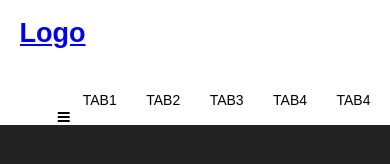
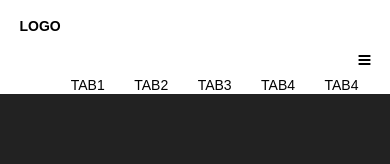
Before and after one commit to BillyCWood/biblePage, a plain HTML site: page index.html in a window 390 px wide. Drawn offline with Linux system fonts and the light colour scheme; files whose address does not match are found by name.

Commit message:
modified:   css/index.css 	modified:   index.html

```diff
--- a/css/index.css
+++ b/css/index.css
@@ -19,6 +19,7 @@ header::after{
     float: left;
     text-decoration: none;
     font-size: 27px;
+    display: inline;
 }
 
 
@@ -42,14 +43,16 @@ nav li{
 
 }
 
-nav a{
+.topNav a{
     color: black;
     text-decoration: none;
     text-transform: uppercase;
+    text-align: center;
     font-size: 14px;
+    display: block;
 }
 
-nav a:hover{
+.topNav a:hover{
     color: #222;
 }
 
@@ -78,23 +81,26 @@ nav a:hover::before{
     overflow: hidden;
 }
 
-.topNav .icon{display: none;}
+.topNav .icon{display: none;}/*This needs to display: inline when it is showing*/
 
 
 @media screen and (max-width: 600px){
     .topNav a:not(:first-child){display: none;}
-    .topNav a.icon{float: right; display: block;}
+    .topNav a.icon{
+        float:right;
+        display: inline;
+    }
 }
 
 @media screen and (max-width: 600px){
     .topNav.responsive {position: relative;}
-    .topNav.topNav.responsive a.icon{
+    .topNav.responsive a.icon{
         position: absolute;
         right: 0;
         top: 0;
     }
 
-    .topNav.topNav a{
+    .topNav.responsive a{
         float: none;
         display: block;
         text-align: left;
--- a/index.html
+++ b/index.html
@@ -3,6 +3,9 @@
 <head>
     <title>Home</title>
     <link rel="stylesheet" href="css/index.css">
+    <!-- Load an icon library to show a hamburger menu (bars) on small screens -->
+    <link rel="stylesheet" href="https://cdnjs.cloudflare.com/ajax/libs/font-awesome/4.7.0/css/font-awesome.min.css">
+
     <meta charset="UTF-8">
     <meta name="viewport" content="width=device-width, initial-scale=1.0">
     <script src="myScript.js"></script>
@@ -10,9 +13,6 @@
 
 <body>
 <header>
-
-    <!-- Load an icon library to show a hamburger menu (bars) on small screens -->
-    <link rel="stylesheet" href="https://cdnjs.cloudflare.com/ajax/libs/font-awesome/4.7.0/css/font-awesome.min.css">
 
     <div class="topNav">
     <h1 class="logo"><a href="index.html">Logo</a></h1>
```
